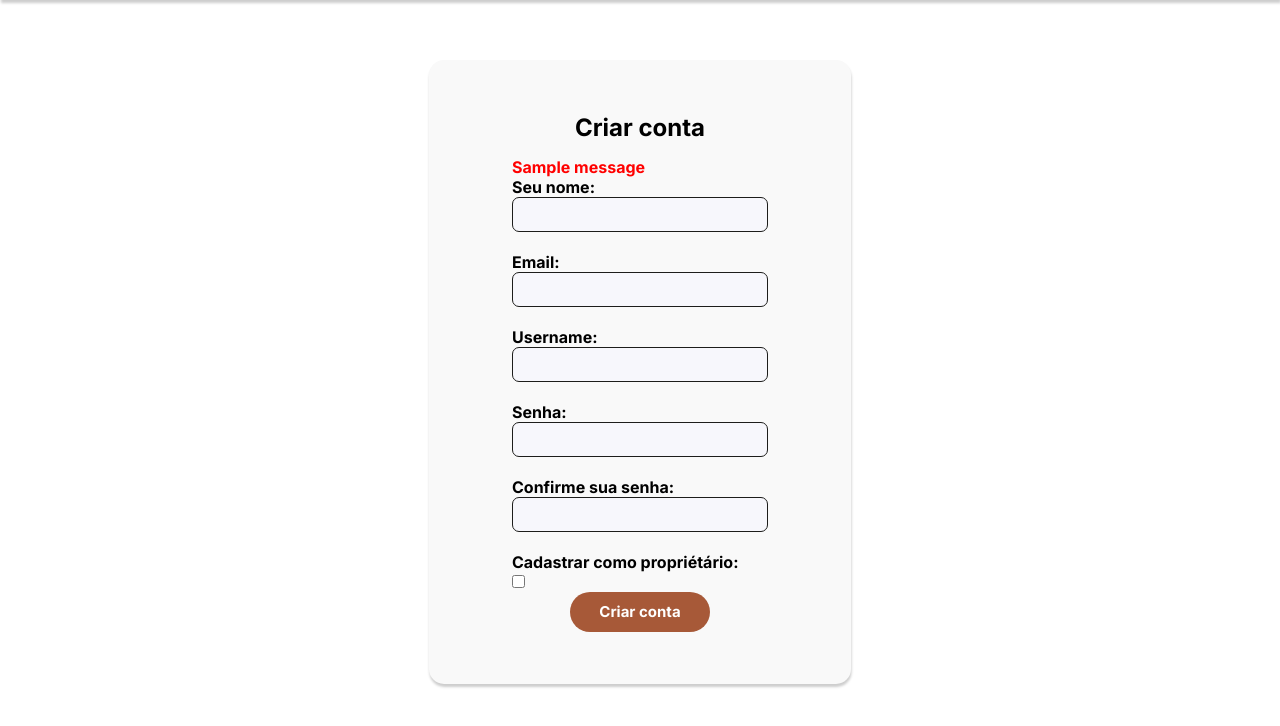
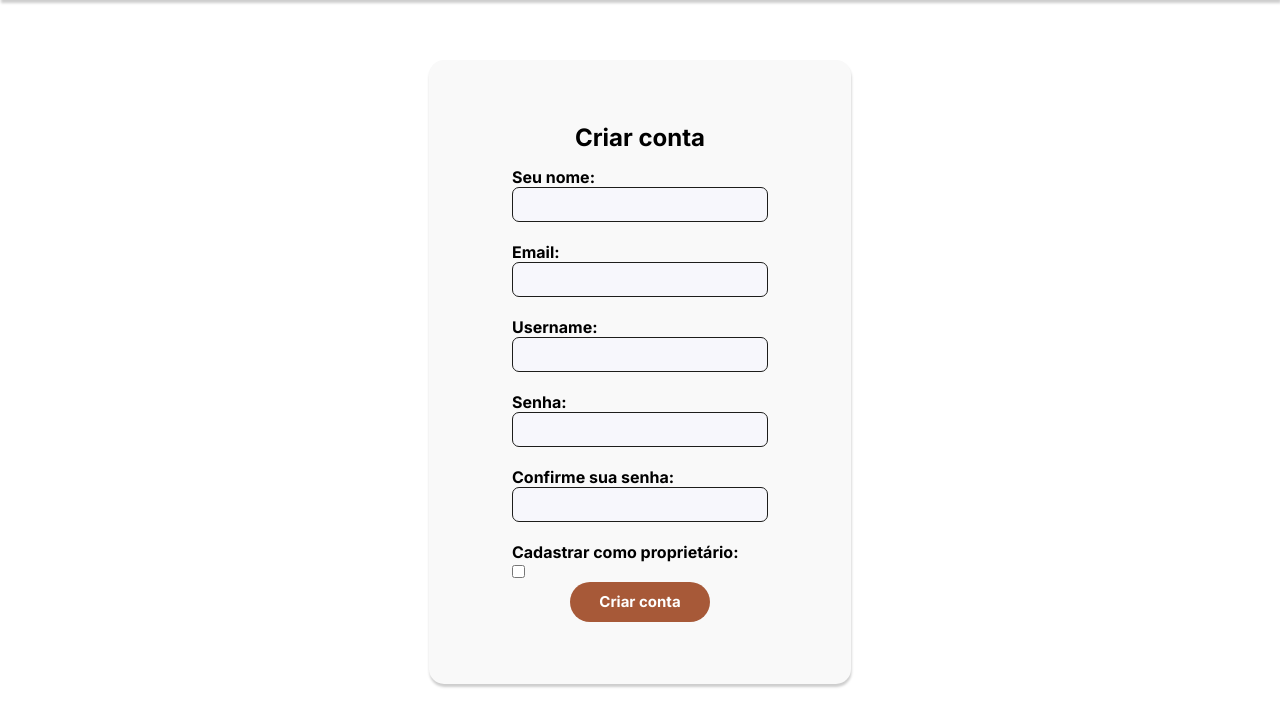
Before and after one commit to MatheusVelame/projetos2g3, a Django app: page /UserCadastro/ in a window 1280 px wide. Shown: the part 74-800 px from the top of the page. Run offline with Django 5.2, Linux system fonts and the light colour scheme; tables that the repository leaves empty hold one stand-in row (values such as "Sample post"); one stand-in notice (Sample message) is shown.

Commit message:
mensagens repetidas em usercadastro

```diff
--- a/projeto/apps/templates/cadastro_usuario.html
+++ b/projeto/apps/templates/cadastro_usuario.html
@@ -7,19 +7,18 @@
 <section class="section">
     <div class="container">
         <h2>Criar conta</h2>
-        {% if erro %}
-        <p style="color: red;">{{ erro }}</p>
-        {% endif %}
         {% if messages %}
         <div class="messages">
-
+            <!-- Filtro para mostrar apenas mensagens relacionadas ao cadastro de usuário -->
             {% for message in messages %}
+                {% if 'cadastro_usuario' in message.tags %}
                     <div class="{{ message.tags }}">
                       <p style="color: red;">{{ message }}</p>
                     </div>
+                {% endif %}
             {% endfor %}
+        </div>
         {% endif %}
-
         <form method="post" class="form-outter">
             {% csrf_token %}
             <div class="form-box2">
@@ -33,11 +32,12 @@
                 <input type="password" id="password" name="password" required><br>
                 <label for="confirm_password">Confirme sua senha:</label>
                 <input type="password" id="confirm_password" name="confirm_password" required><br>
-                <label for="is_business">Cadastrar como propriétário:</label><br>
+                <label for="is_business">Cadastrar como proprietário:</label><br>
                 <input type="checkbox" id="is_business" name="is_business"><br>
             </div>
             <button type="submit" class="criar-conta">Criar conta</button>
         </form>
     </div>
 </section>
+
 {% endblock %}
```
Lines whose indentation alone changed are shown as unchanged.
